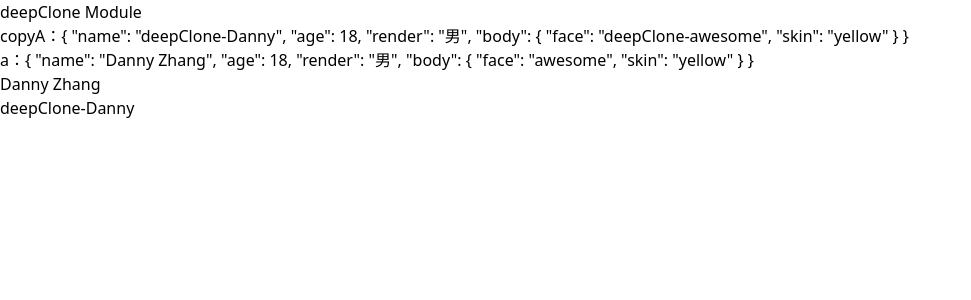
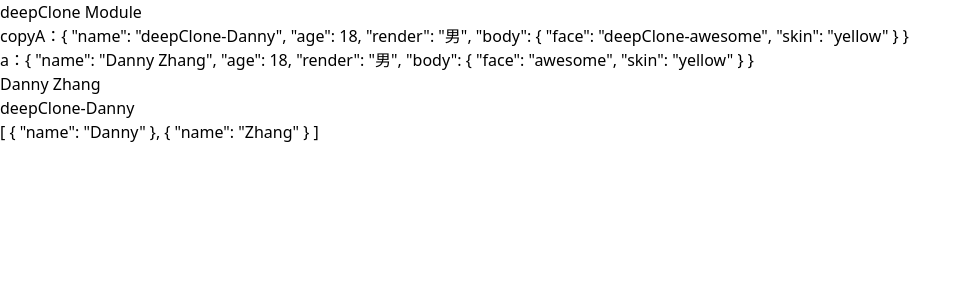
Before and after one commit to HappyColour/nuxt3-template, a Nuxt app: page /deepClone in a window 1280 px wide. Shown: the top 300 px of the page, without its empty margins (0-971 px from the left). Built offline with nearby package versions, Linux system fonts and the light colour scheme.

Commit message:
structuredClone deepClone methdos

```diff
--- a/pages/deepClone.vue
+++ b/pages/deepClone.vue
@@ -5,6 +5,7 @@
     <h2>a：{{ a }}</h2>
     <h2>{{ a.sayHello() }}</h2>
     <h2>{{ copyA.sayHello() }}</h2>
+    <h2>{{ copyA2 }}</h2>
   </div>
 </template>
 <script setup>
@@ -32,6 +33,7 @@ const a = {
     skin: 'yellow'
   }
 }
+const b = [{name: 'Danny'},{name: 'Zhang'}]
 const copyA = reactive(deepClone(a))
 copyA.name = 'deepClone-Danny'
 copyA.body.face = 'deepClone-awesome'
@@ -40,4 +42,7 @@ console.log('copyA', copyA);
 console.log('A', a);
 console.log('A-say', a.sayHello());
 
+const copyA2 = structuredClone(b)
+console.log('copyA2', copyA2);
+
 </script>
```
